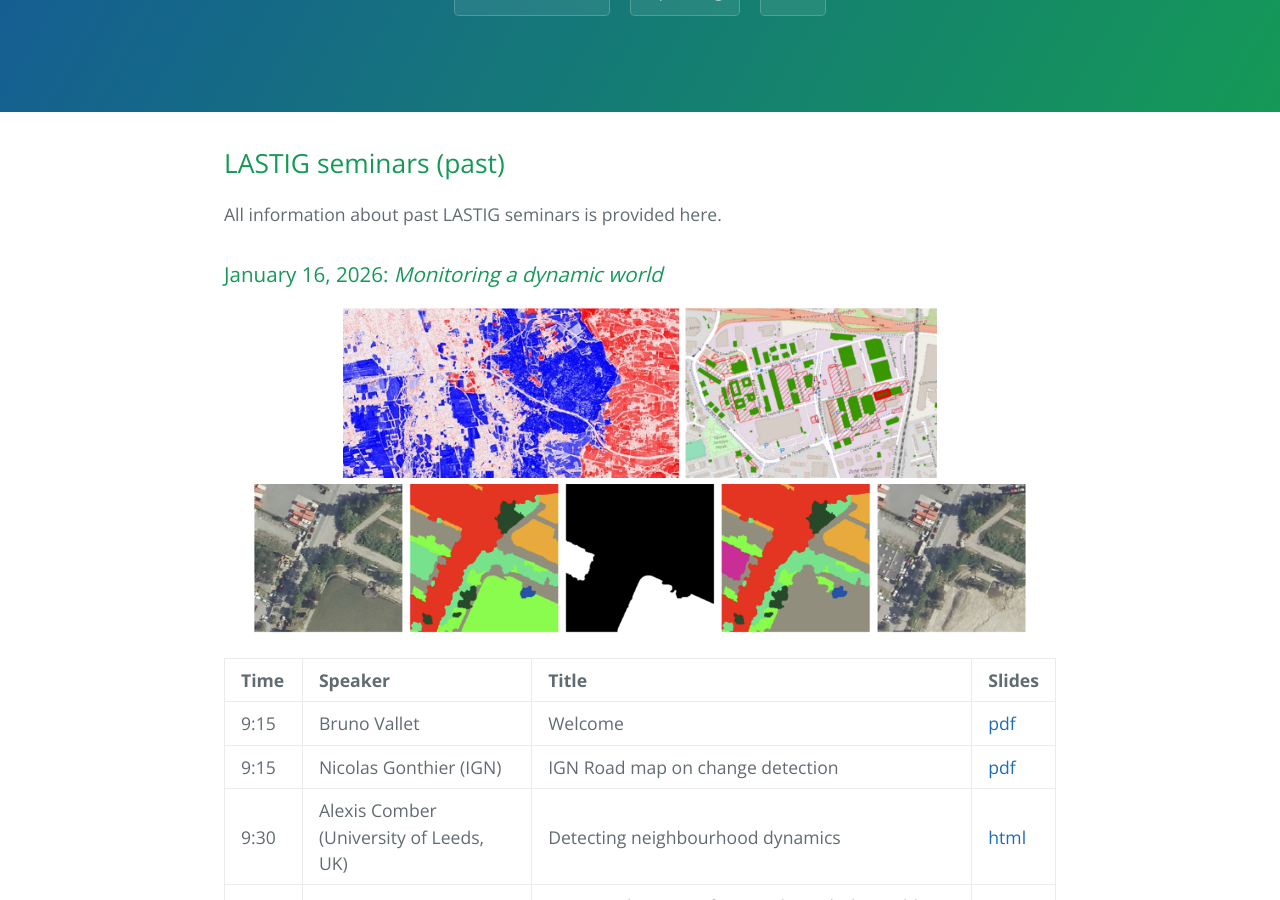
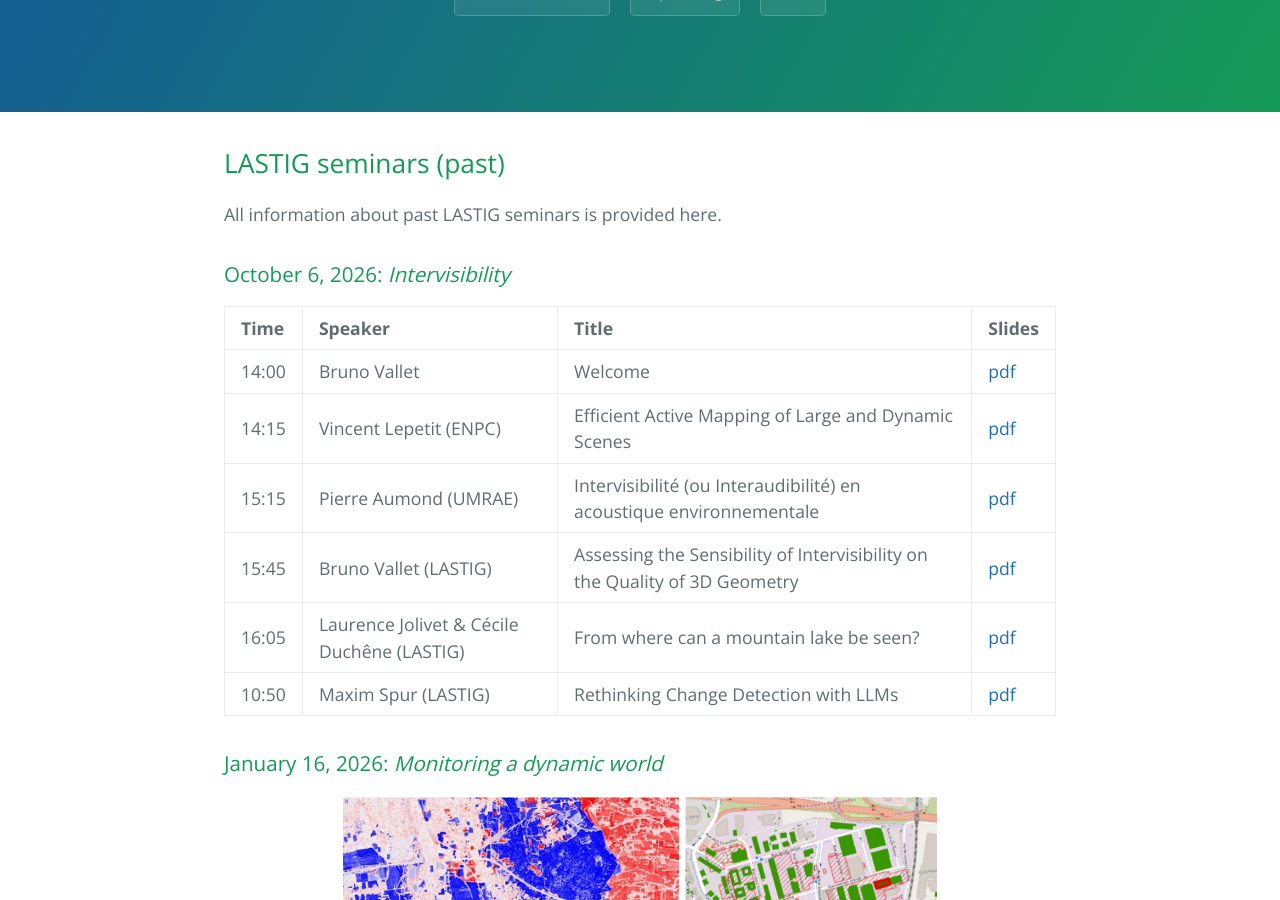
Before and after one commit to umrlastig/seminars, a Jekyll site: the page built from past.md, in a window 1280 px wide and 900 px high, scrolled down 271 px. Built offline with Jekyll 4.4.1, drawn with Linux system fonts in a browser that asks for light colours.

Commit message:
Update past.md

```diff
--- a/past.md
+++ b/past.md
@@ -7,6 +7,17 @@ description: All details on the past LASTIG seminars, content to be improved !
 ## LASTIG seminars (past)
 
 All information about past LASTIG seminars is provided here.
+
+### October 6, 2026: _Intervisibility_
+
+| Time      | Speaker         | Title | Slides |
+|:-------------|:------------------|:------|:------|
+| 14:00  | Bruno Vallet|Welcome| [pdf](documents/SemThematique_LASTIG_Vallet_06112026.pdf)   |
+| 14:15  | Vincent Lepetit (ENPC)|Efficient Active Mapping of Large and Dynamic Scenes | [pdf](documents/SemThematique_LASTIG_Lepetit06112026.pdf)   |
+| 15:15  | Pierre Aumond (UMRAE)  |Intervisibilité (ou Interaudibilité) en acoustique environnementale|[pdf](documents/SemThematique_LASTIG_Aumond_06112026.pdf)   |
+| 15:45 | Bruno Vallet (LASTIG)   |Assessing the Sensibility of Intervisibility on the Quality of 3D Geometry| [pdf](documents/SemThematique_LASTIG_Vallet06112026.pdf)   |
+| 16:05 | Laurence Jolivet & Cécile Duchêne (LASTIG)      |From where can a mountain lake be seen? | [pdf](documents/SemThematique_LASTIG_Jolivet-Duchene_06112026.pdf)     |
+| 10:50 | Maxim Spur (LASTIG) |Rethinking Change Detection with LLMs| [pdf](documents/SemThematique_LASTIG_Spur06112026.pdf)   |
 
 ### January 16, 2026: _Monitoring a dynamic world_
 
```
